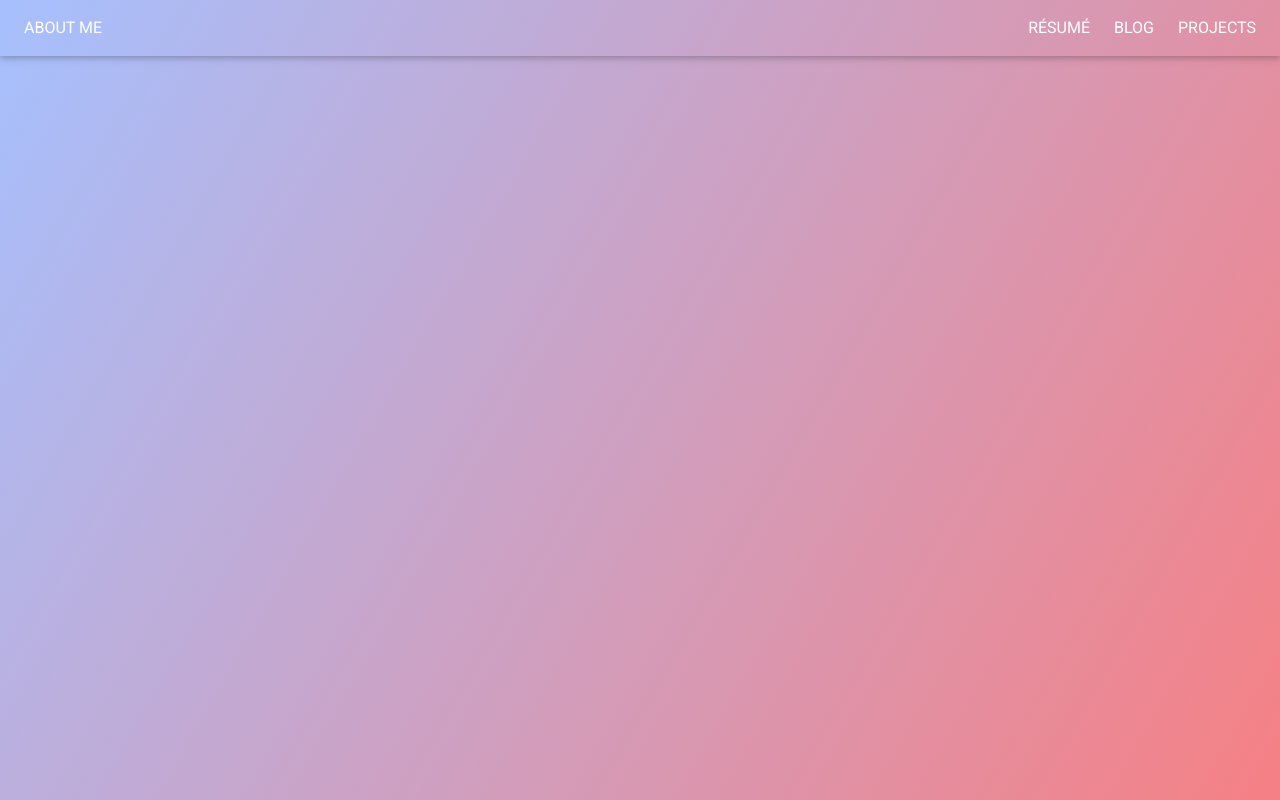
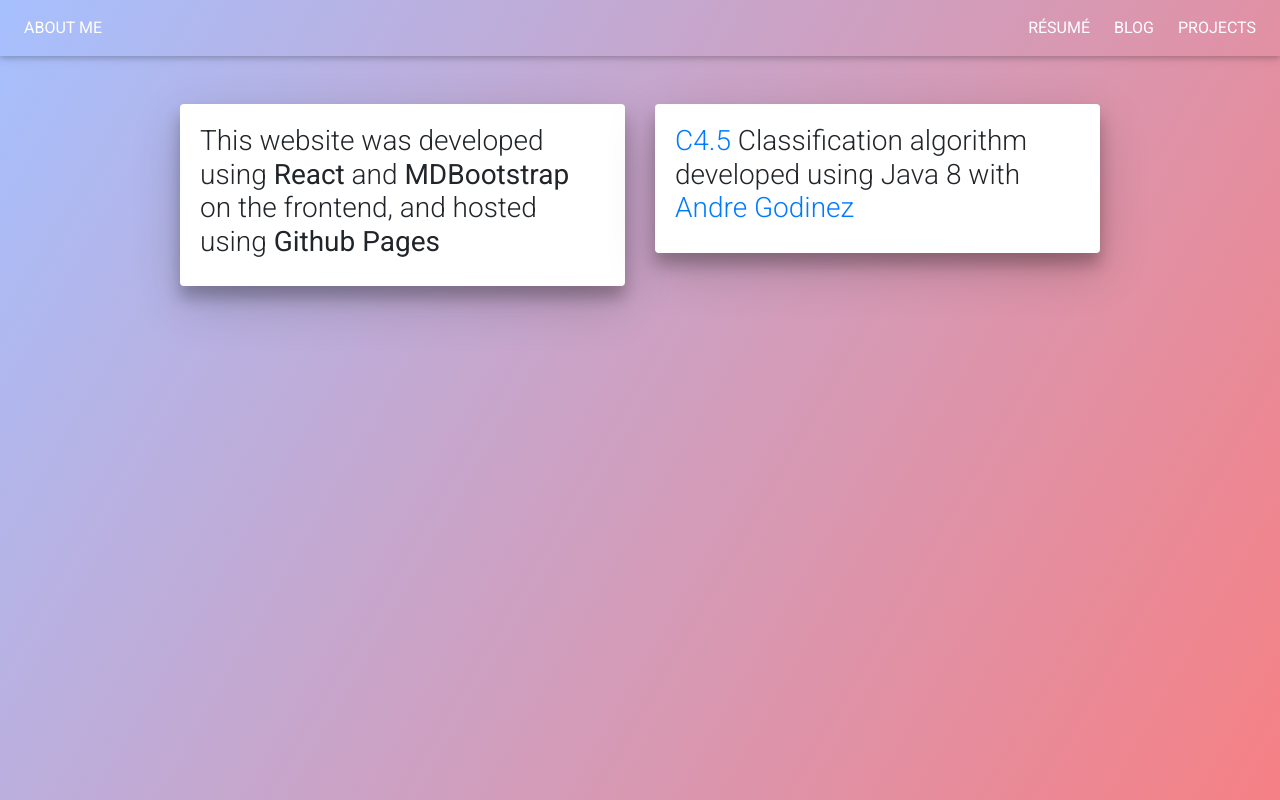
Before and after one commit to CillianFn/qsim-site, a React (Create React App) app: page /projects in a window 1280 px wide. Built offline with nearby package versions, Linux system fonts and the light colour scheme.

Commit message:
additional changes

```diff
--- a/src/components/Projects.js
+++ b/src/components/Projects.js
@@ -1,8 +1,36 @@
 import React from 'react'
+import { MDBRow, MDBCol, MDBCard, MDBCardText, MDBContainer} from "mdbreact"
 
 const Projects = () =>{
   return(
     <div>
+      <MDBContainer>
+            <MDBRow>
+              <MDBCol lg="1">
+
+              </MDBCol>
+              <MDBCol lg="5">
+                <MDBCard className="card-body z-depth-3" style={{ marginTop: "3rem"}}>
+                  <MDBCardText>
+                    <h3 className="flow-text">This website was developed using <b>React</b> and <b>MDBootstrap</b> on the frontend, and hosted using <b>Github Pages</b></h3>
+                  </MDBCardText>
+                </MDBCard>
+              </MDBCol>
+
+              <MDBCol lg="5">
+                <MDBCard className="card-body z-depth-3" style={{ marginTop: "3rem"}}>
+                  <MDBCardText>
+                    <h3><a href="https://github.com/CillianFn/C45" target="_blank">C4.5</a> Classification algorithm developed using Java 8 with <a href="https://github.com/agodinez1" target="_blank">Andre Godinez</a></h3>
+                  </MDBCardText>
+                </MDBCard>
+              </MDBCol>
+
+              <MDBCol lg="1">
+
+              </MDBCol>
+
+            </MDBRow>
+          </MDBContainer>
     </div>
   )
 }
--- a/src/components/Résumé.js
+++ b/src/components/Résumé.js
@@ -7,18 +7,18 @@ const Résumé = () =>{
     <div>
       <MDBContainer>
         <MDBRow>
-          <MDBCol lg="4">
+          <MDBCol lg="3">
           </MDBCol>
 
-          <MDBCol>
-            <MDBCard className="card-body z-depth-3" style={{ marginTop: "3rem", marginLeft: "1rem", textAlign: "center"}}>
+          <MDBCol lg="6">
+            <MDBCard className="card-body z-depth-3" style={{ marginTop: "3rem", textAlign: "center"}}>
               <MDBCardText>
-                <a href={pdf} target="_blank">Click here for my pdf</a>
+                <span><h2 style={{display: "inline"}}>Find my full Résumé, <a href={pdf} target="_blank">here</a></h2></span>
               </MDBCardText>
             </MDBCard>
           </MDBCol>
 
-          <MDBCol lg="4">
+          <MDBCol lg="3">
           </MDBCol>
 
         </MDBRow>
```
